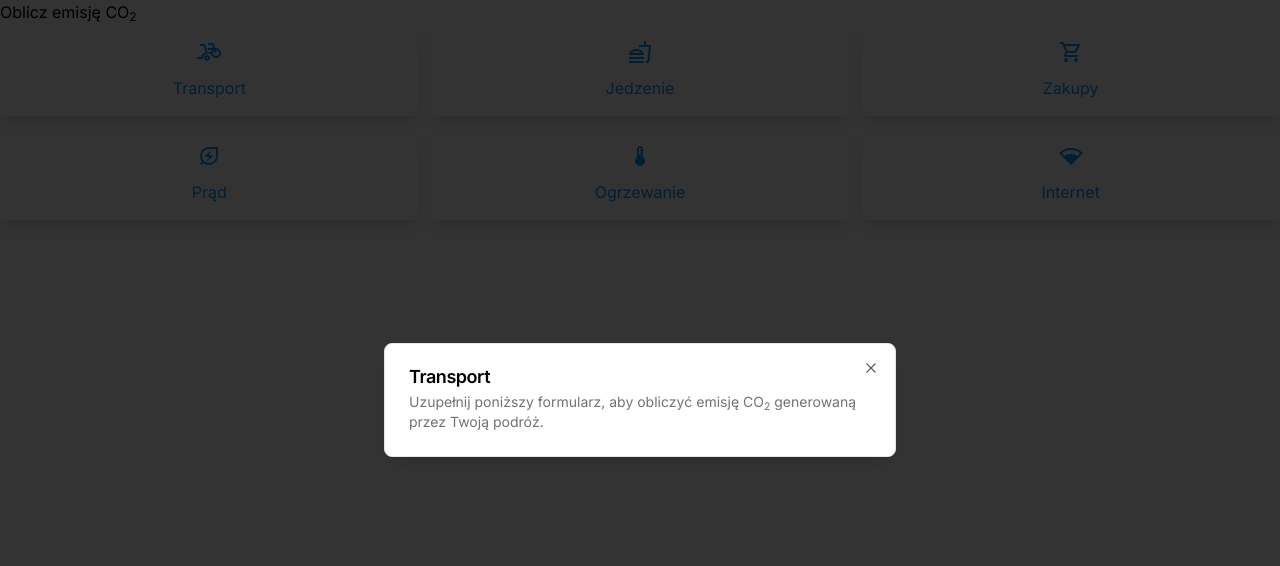
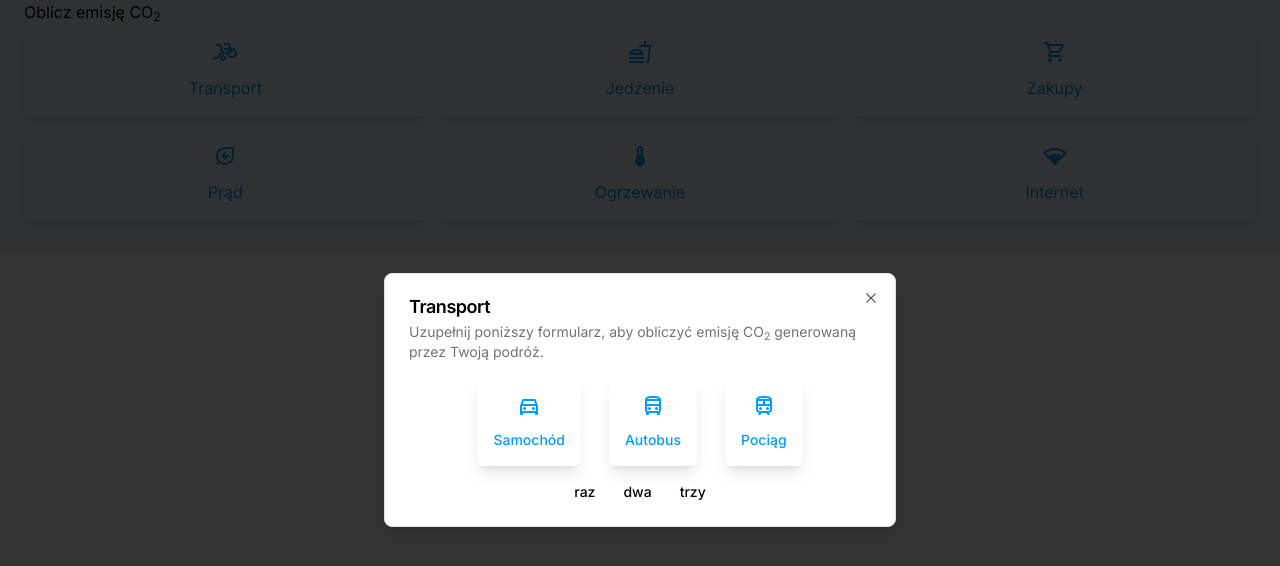
Before and after one commit to PASINSKI00/HackYeah2024, a Next.js app in the folder frontend/: page /kalkulator in a window 1280 px wide. Both pictures are taken after a click on the button "Transport". Shown: the top 566 px of the page. Built offline with nearby package versions, Linux system fonts and the light colour scheme.

Commit message:
wip first form

```diff
--- a/frontend/app/globals.css
+++ b/frontend/app/globals.css
@@ -19,6 +19,7 @@
     --background: 0 0% 100%;
     --foreground: 0 0% 3.9%;
     --blue: #009CFF;
+    --blue-100: #F1F8FC;
     --card: 0 0% 100%;
     --card-foreground: 0 0% 3.9%;
     --popover: 0 0% 100%;
--- a/frontend/app/kalkulator/categories-grid.tsx
+++ b/frontend/app/kalkulator/categories-grid.tsx
@@ -17,5 +17,5 @@
       <Category name='Ogrzewanie' Icon={DeviceThermostatOutlinedIcon} />
       <Category name='Internet' Icon={NetworkWifi3BarOutlinedIcon} />
     </div>
-  )
-}
+  );
+};
--- a/frontend/app/kalkulator/category.tsx
+++ b/frontend/app/kalkulator/category.tsx
@@ -9,6 +9,7 @@
 } from '@/components/ui/dialog';
 import Tile from '@/components/ui/tile';
 import { IconComponent } from '@/types';
+import TransportForm from './forms/transport-form';
 
 interface CategoryProps {
   name: string;
@@ -28,6 +29,8 @@
             Uzupełnij poniższy formularz, aby obliczyć emisję CO<sub>2</sub> generowaną przez Twoją podróż.
           </DialogDescription>
         </DialogHeader>
+
+        <TransportForm />
       </DialogContent>
     </Dialog>
   );
--- /dev/null
+++ b/frontend/app/kalkulator/forms/transport-form.tsx
@@ -0,0 +1,28 @@
+'use client';
+
+import TileToggleGroup, { ToggleGroupData } from '@/components/forms/tile-toggle-group';
+import React from 'react';
+import { useForm } from 'react-hook-form';
+import DirectionsCarFilledOutlinedIcon from '@mui/icons-material/DirectionsCarFilledOutlined';
+import DirectionsBusOutlinedIcon from '@mui/icons-material/DirectionsBusOutlined';
+import TrainOutlinedIcon from '@mui/icons-material/TrainOutlined';
+import ButtonToggleGroup from '@/components/forms/button-toggle-group';
+
+const transportData: ToggleGroupData[] = [
+   { label: 'Samochód', value: '', Icon: DirectionsCarFilledOutlinedIcon },
+   { label: 'Autobus', value: '', Icon: DirectionsBusOutlinedIcon },
+   { label: 'Pociąg', value: '', Icon: TrainOutlinedIcon },
+]
+
+const TransportForm = () => {
+  const form = useForm();
+
+  return (
+    <div className='grid gap-4'>
+      <TileToggleGroup data={transportData} />
+      <ButtonToggleGroup />
+    </div>
+  );
+};
+
+export default TransportForm;
--- a/frontend/app/kalkulator/page.tsx
+++ b/frontend/app/kalkulator/page.tsx
@@ -3,12 +3,12 @@
 
 export const CalculatorPage = () => {
   return (
-    <>
+    <div className='bg-blue-100 px-6 pb-8'>
       <h1>
         Oblicz emisję CO<sub>2</sub>
       </h1>
       <CategoriesGrid />
-    </>
+    </div>
   );
 };
 
--- /dev/null
+++ b/frontend/components/forms/button-toggle-group.tsx
@@ -0,0 +1,20 @@
+import React from 'react'
+import { ToggleGroup, ToggleGroupItem } from '../ui/toggle-group'
+
+const ButtonToggleGroup = () => {
+  return (
+    <ToggleGroup type="single">
+      <ToggleGroupItem value="bold" aria-label="Toggle bold">
+        raz
+      </ToggleGroupItem>
+      <ToggleGroupItem value="italic" aria-label="Toggle italic">
+        dwa
+      </ToggleGroupItem>
+      <ToggleGroupItem value="underline" aria-label="Toggle underline">
+        trzy
+      </ToggleGroupItem>
+    </ToggleGroup>
+  )
+}
+
+export default ButtonToggleGroup
--- /dev/null
+++ b/frontend/components/forms/tile-toggle-group.tsx
@@ -0,0 +1,29 @@
+import React from 'react';
+import { ToggleGroup, ToggleGroupItem } from '../ui/toggle-group';
+import { IconComponent } from '@/types';
+import Tile from '../ui/tile';
+
+export type ToggleGroupData = {
+  value: string;
+  label: string;
+  Icon: IconComponent;
+};
+
+interface ToggleGroupTileProps {
+  // name: string;
+  data: ToggleGroupData[];
+}
+
+const TileToggleGroup = ({ data }: ToggleGroupTileProps) => {
+  return (
+    <ToggleGroup type='single'>
+      {data.map((item) => (
+        <ToggleGroupItem value={item.value} key={item.value}>
+        <Tile label={item.label} Icon={item.Icon} />
+        </ToggleGroupItem>
+      ))}
+    </ToggleGroup>
+  );
+};
+
+export default TileToggleGroup;
--- a/frontend/components/ui/tile.tsx
+++ b/frontend/components/ui/tile.tsx
@@ -1,5 +1,6 @@
 import { IconComponent } from '@/types';
 import React from 'react';
+
 interface TileProps {
   label: string;
   Icon?: IconComponent;
--- /dev/null
+++ b/frontend/components/ui/toggle-group.tsx
@@ -0,0 +1,60 @@
+'use client';
+
+import * as React from 'react';
+import * as ToggleGroupPrimitive from '@radix-ui/react-toggle-group';
+import { type VariantProps } from 'class-variance-authority';
+import { cn } from '@/lib/utils';
+import { toggleVariants } from '@/components/ui/toggle';
+
+const ToggleGroupContext = React.createContext<
+  VariantProps<typeof toggleVariants>
+>({
+  size: 'default',
+  variant: 'default',
+});
+
+const ToggleGroup = React.forwardRef<
+  React.ElementRef<typeof ToggleGroupPrimitive.Root>,
+  React.ComponentPropsWithoutRef<typeof ToggleGroupPrimitive.Root> &
+    VariantProps<typeof toggleVariants>
+>(({ className, variant, size, children, ...props }, ref) => (
+  <ToggleGroupPrimitive.Root
+    ref={ref}
+    className={cn('flex items-center justify-center gap-1', className)}
+    {...props}
+  >
+    <ToggleGroupContext.Provider value={{ variant, size }}>
+      {children}
+    </ToggleGroupContext.Provider>
+  </ToggleGroupPrimitive.Root>
+));
+
+ToggleGroup.displayName = ToggleGroupPrimitive.Root.displayName;
+
+const ToggleGroupItem = React.forwardRef<
+  React.ElementRef<typeof ToggleGroupPrimitive.Item>,
+  React.ComponentPropsWithoutRef<typeof ToggleGroupPrimitive.Item> &
+    VariantProps<typeof toggleVariants>
+>(({ className, children, variant, size, ...props }, ref) => {
+  const context = React.useContext(ToggleGroupContext);
+
+  return (
+    <ToggleGroupPrimitive.Item
+      ref={ref}
+      className={cn(
+        toggleVariants({
+          variant: context.variant || variant,
+          size: context.size || size,
+        }),
+        className,
+      )}
+      {...props}
+    >
+      {children}
+    </ToggleGroupPrimitive.Item>
+  );
+});
+
+ToggleGroupItem.displayName = ToggleGroupPrimitive.Item.displayName;
+
+export { ToggleGroup, ToggleGroupItem };
--- /dev/null
+++ b/frontend/components/ui/toggle.tsx
@@ -0,0 +1,45 @@
+"use client"
+
+import * as React from "react"
+import * as TogglePrimitive from "@radix-ui/react-toggle"
+import { cva, type VariantProps } from "class-variance-authority"
+
+import { cn } from "@/lib/utils"
+
+const toggleVariants = cva(
+  "inline-flex items-center justify-center rounded-md text-sm font-medium transition-colors hover:bg-muted hover:text-muted-foreground focus-visible:outline-none focus-visible:ring-1 focus-visible:ring-ring disabled:pointer-events-none disabled:opacity-50 data-[state=on]:bg-accent data-[state=on]:text-accent-foreground",
+  {
+    variants: {
+      variant: {
+        default: "bg-transparent",
+        outline:
+          "border border-input bg-transparent shadow-sm hover:bg-accent hover:text-accent-foreground",
+      },
+      size: {
+        default: "px-3",
+        sm: "px-2",
+        lg: "px-3",
+      },
+    },
+    defaultVariants: {
+      variant: "default",
+      size: "default",
+    },
+  }
+)
+
+const Toggle = React.forwardRef<
+  React.ElementRef<typeof TogglePrimitive.Root>,
+  React.ComponentPropsWithoutRef<typeof TogglePrimitive.Root> &
+    VariantProps<typeof toggleVariants>
+>(({ className, variant, size, ...props }, ref) => (
+  <TogglePrimitive.Root
+    ref={ref}
+    className={cn(toggleVariants({ variant, size, className }))}
+    {...props}
+  />
+))
+
+Toggle.displayName = TogglePrimitive.Root.displayName
+
+export { Toggle, toggleVariants }
--- a/frontend/package.json
+++ b/frontend/package.json
@@ -16,12 +16,15 @@
     "@mui/material": "^6.1.1",
     "@radix-ui/react-dialog": "^1.1.1",
     "@radix-ui/react-icons": "^1.3.0",
+    "@radix-ui/react-toggle": "^1.1.0",
+    "@radix-ui/react-toggle-group": "^1.1.0",
     "class-variance-authority": "^0.7.0",
     "clsx": "^2.1.1",
     "lucide-react": "^0.441.0",
     "next": "14.2.12",
     "react": "^18",
     "react-dom": "^18",
+    "react-hook-form": "^7.53.0",
     "tailwind-merge": "^2.5.2",
     "tailwindcss-animate": "^1.0.7"
   },
--- a/frontend/tailwind.config.ts
+++ b/frontend/tailwind.config.ts
@@ -13,7 +13,10 @@
       colors: {
         background: 'hsl(var(--background))',
         foreground: 'hsl(var(--foreground))',
-        blue: 'var(--blue)',
+        blue: {
+          DEFAULT: 'var(--blue)',
+          100: 'var(--blue-100)',
+        },
         card: {
           DEFAULT: 'hsl(var(--card))',
           foreground: 'hsl(var(--card-foreground))',
```
Also changed, not shown: 1 other file (tests, documents, lock files or other folders).
